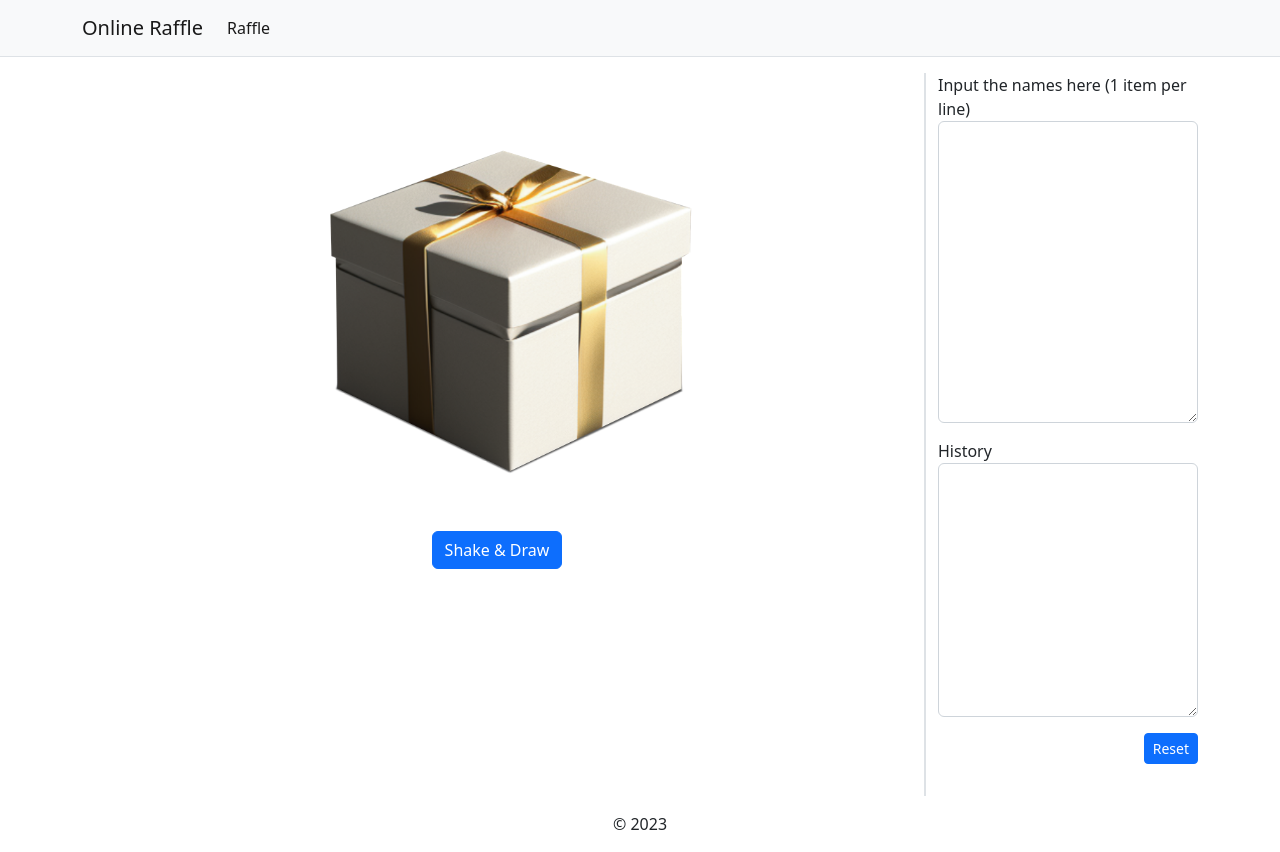
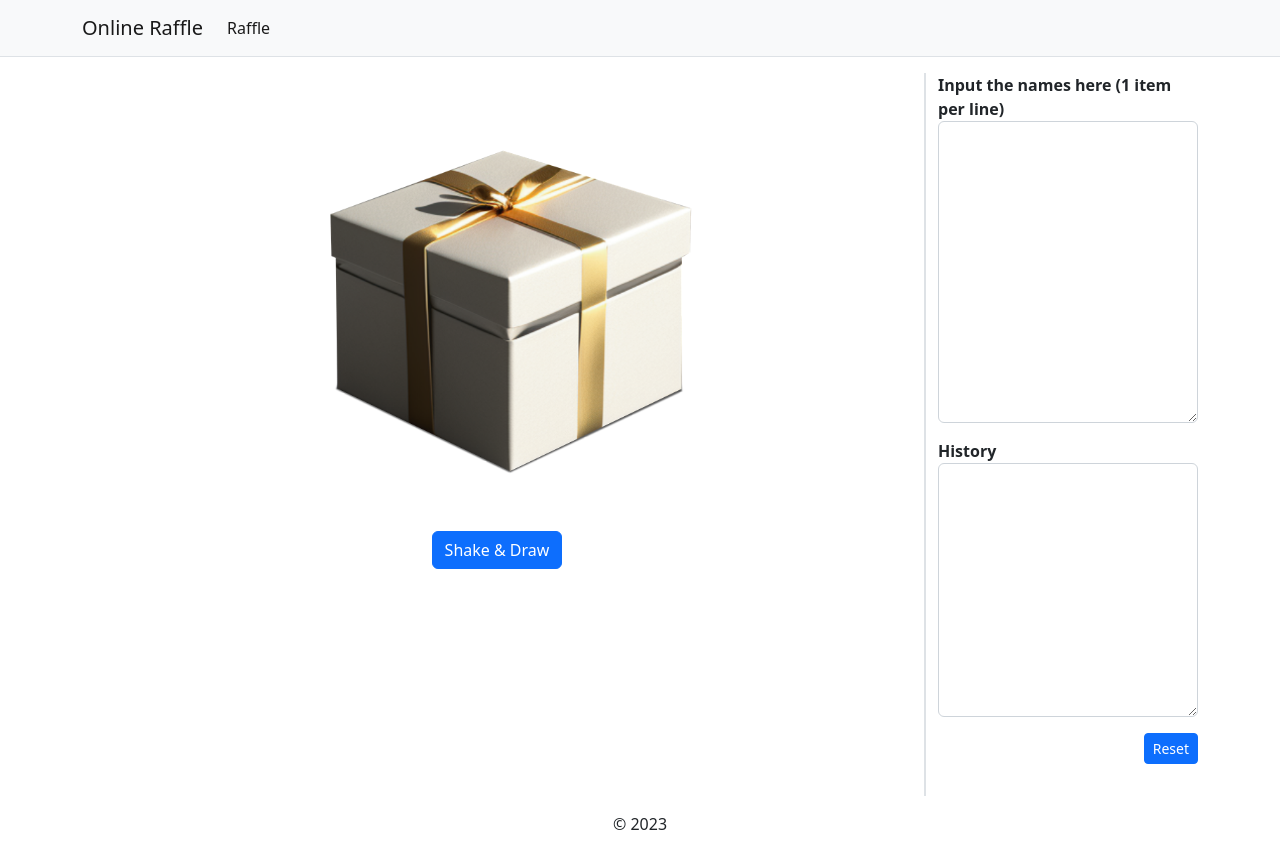
Before and after one commit to chrischase011/online-raffle, a Nuxt app: page / in a window 1280 px wide. Built offline with nearby package versions, Linux system fonts and the light colour scheme.

Commit message:
Added fw-bold

```diff
--- a/components/RaffleHistory.vue
+++ b/components/RaffleHistory.vue
@@ -17,7 +17,7 @@ function resetHistory() {
 
 <template>
   <div>
-    <label>History</label><br>
+    <label class="fw-bold">History</label><br>
     <textarea id="list" class="form-control" rows="10" v-model="history" style="background-color: transparent;"
       readonly></textarea>
     <button type="button" class="my-3 btn btn-sm btn-primary float-end" @click="resetHistory">Reset</button>
--- a/components/RaffleList.vue
+++ b/components/RaffleList.vue
@@ -25,7 +25,7 @@ const handleChange = () => {
 
 <template>
   <div>
-    <label>Input the names here (1 item per line)</label><br>
+    <label class="fw-bold">Input the names here (1 item per line)</label><br>
     <textarea id="list" class="form-control" rows="12" v-model="list" @change="handleChange"
       style="background-color: transparent;"></textarea>
   </div>
```
